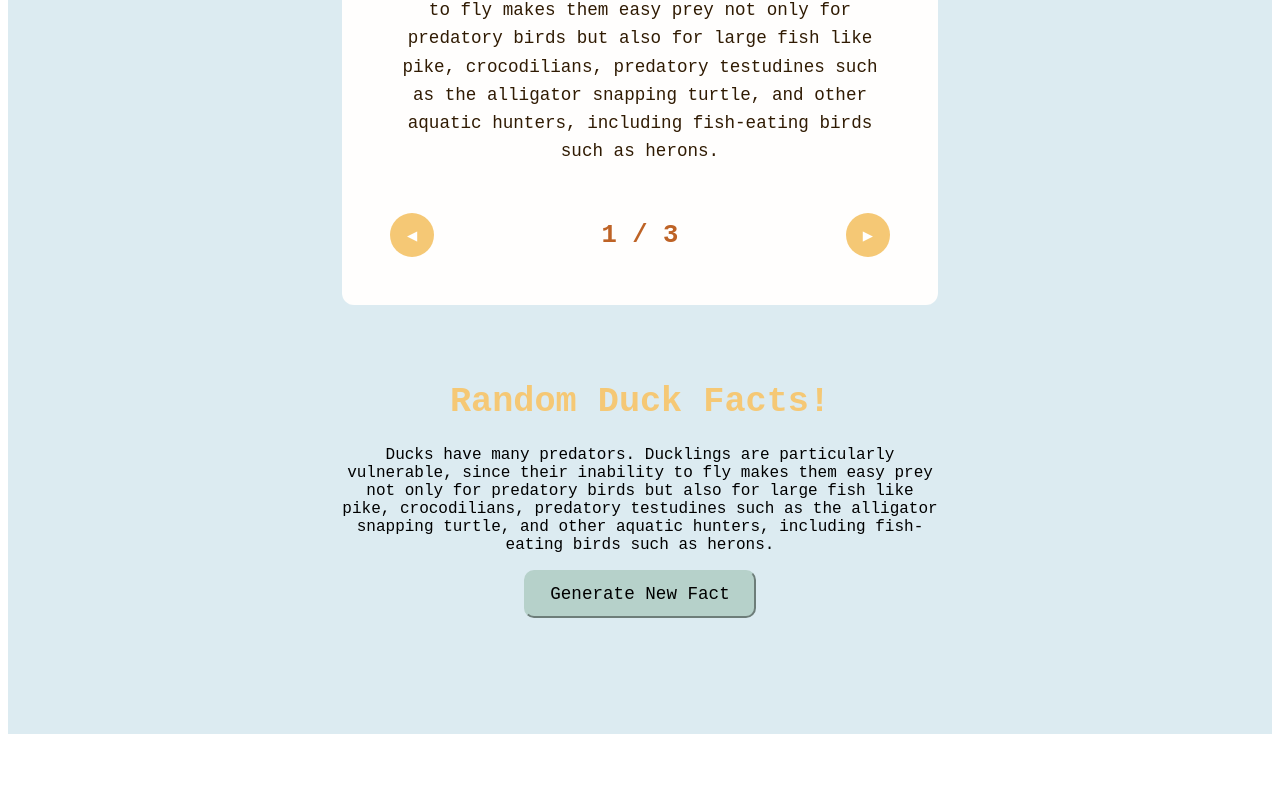
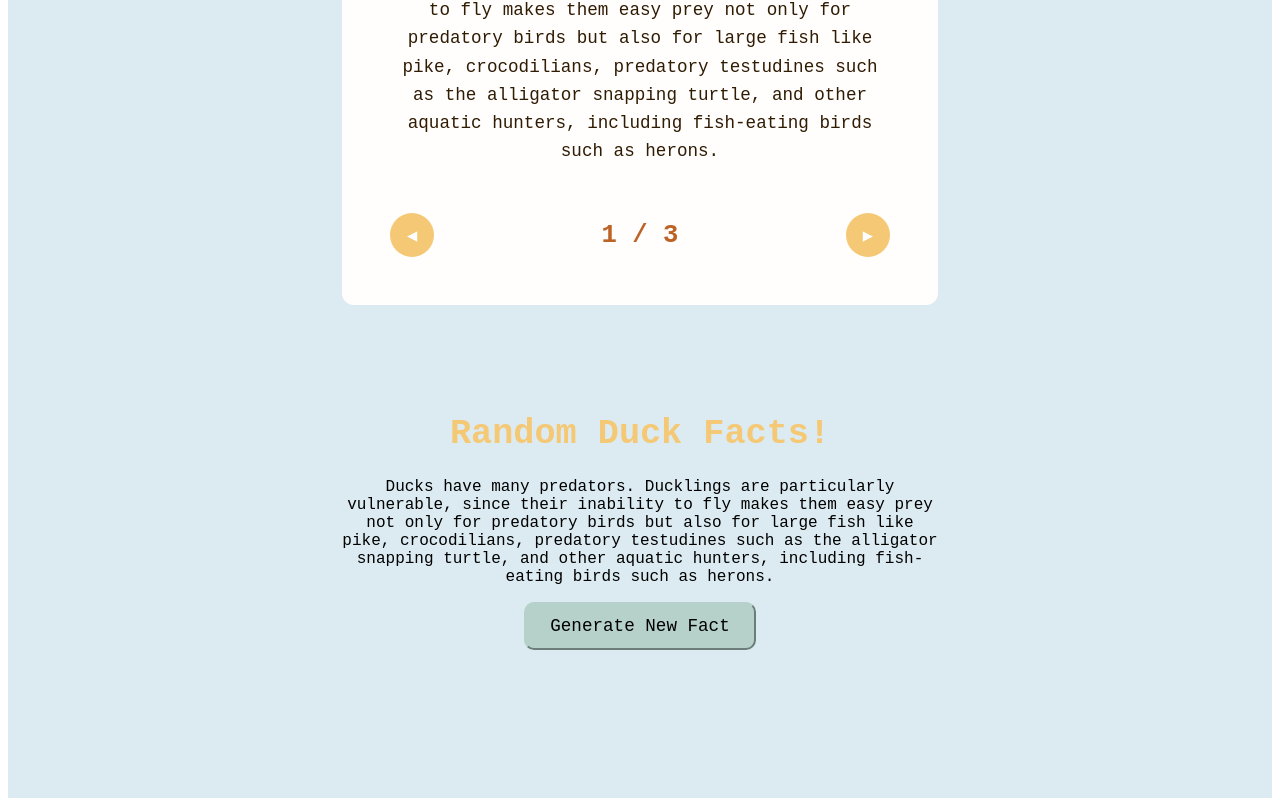
Before and after one commit to applepieeeeee/zoo_ducks, a SvelteKit app in the folder my-app/: page / in a window 1280 px wide. Shown: the part 646-1452 px from the top of the page. Before the commit the page ends 1388 px from the top, so only its background shows below. Built offline with nearby package versions, Linux system fonts and the light colour scheme; a web font is replaced by a local one.

Commit message:
added text-align to fix some issues with formatting

```diff
--- a/my-app/src/routes/+page.svelte
+++ b/my-app/src/routes/+page.svelte
@@ -167,6 +167,7 @@
         display: flex;
         flex-direction: column;
         align-items: center;
+        text-align: center;
     }
 
     .fact-image img {
@@ -288,6 +289,7 @@
     .random-fact-container{
         max-width: 600px;
         margin-top: 3rem;
+        padding: 2rem;
     }
 
     .random-fact-heading{
@@ -296,6 +298,8 @@
         font-weight: 700;
         color: var(--accent-color);
         margin-bottom: 1.5rem;
+
+        text-align: center;
     }
 
     .generate-button{
@@ -309,6 +313,8 @@
         font-size: 1.1rem;
         font-family: 'Google Sans Code', monospace;
         margin-bottom: 100px;
+
+        text-align: center;
     }
 
     .generate-button:hover{
```
